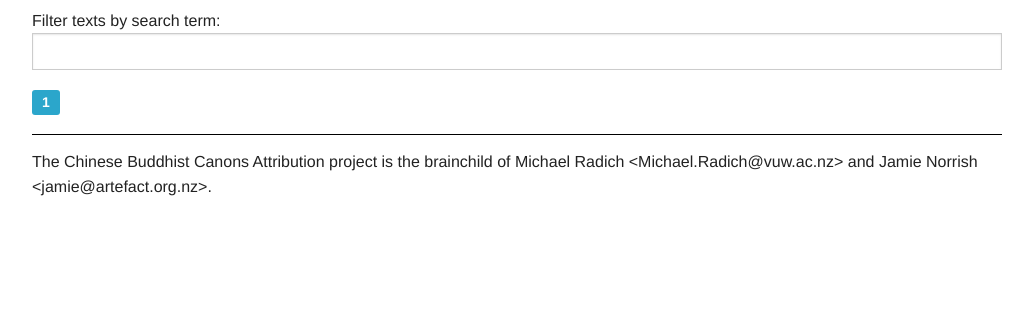
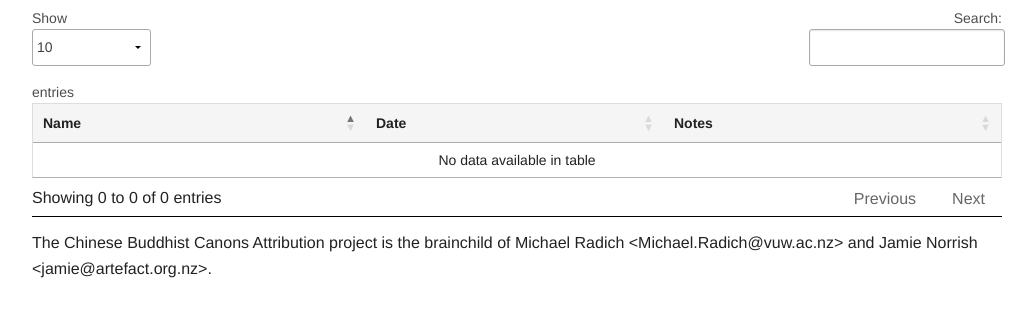
Before and after one commit to ajenhl/moad, a Django app: page /person/ in a window 1280 px wide. Shown: the part 110-427 px from the top of the page, without its empty margins (123-1159 px from the left). Run offline with Django 3.2, Linux system fonts and the light colour scheme; data that the repository does not hold is empty; parts of the project's set-up code (start-up, migrations or seed data) failed here and were passed over; some libraries are stand-ins or nearby versions.

Commit message:
Changed display of person list to use DataTables.

```diff
--- a/attribution/templates/attribution/display/person_list.html
+++ b/attribution/templates/attribution/display/person_list.html
@@ -2,24 +2,48 @@
 {% load pagination_display %}
 
 {% block title %}{{ block.super }}List of people{% endblock title %}
+
+{% block css %}
+{{ block.super }}
+<link rel="stylesheet" type="text/css" href="//cdn.datatables.net/1.10.0/css/jquery.dataTables.css">
+<link rel="stylesheet" type="text/css" href="//cdn.datatables.net/plug-ins/be7019ee387/integration/foundation/dataTables.foundation.css">
+{% endblock css %}
 
 {% block content %}
 <header>
   <h1>People</h1>
 </header>
 
-<form action="" method="get">
-<p>Filter texts by search term: <input name="q" type="search" value="{{ filter }}"></p>
-</form>
-
-<ul>
-  {% for person in people %}
-  <li>
-    <a href="{% url 'person_display' person.pk %}">{{ person }}</a>
-  </li>
-  {% endfor %}
-</ul>
-
-{% show_pagination num_pages current_page query_parameters %}
+<table id="person-table">
+  <thead>
+    <tr>
+      <th scope="col">Name</th>
+      <th scope="col">Date</th>
+      <th scope="col">Notes</th>
+    </tr>
+  </thead>
+  <tbody>
+    {% for person in people %}
+    <tr>
+      <td>
+        <a href="{% url 'person_display' person.pk %}">{{ person }}</a>
+      </td>
+      <td data-order="{{ person.sort_date }}">{{ person.date }}</td>
+      <td>{{ person.note }}</td>
+    </tr>
+    {% endfor %}
+  </tbody>
+</table>
 
 {% endblock content %}
+
+{% block end_js %}
+{{ block.super }}
+<script type="text/javascript" charset="utf8" src="//cdn.datatables.net/1.10.0/js/jquery.dataTables.js"></script>
+<script type="text/javascript" src="//cdn.datatables.net/plug-ins/be7019ee387/integration/foundation/dataTables.foundation.js"></script>
+<script>
+$(document).ready(function () {
+  $('#person-table').DataTable();
+});
+</script>
+{% endblock end_js %}
--- a/attribution/views.py
+++ b/attribution/views.py
@@ -14,23 +14,7 @@
     return render(request, 'attribution/display/person.html', context)
 
 def person_list_display (request):
-    person_list = attribution.models.Person.objects.all()
-    filter_text = request.GET.get('q', '')
-    if filter_text:
-        person_list = person_list.filter(name__icontains=filter_text)
-    paginator = Paginator(person_list, 50)
-    page = request.GET.get('page')
-    query_parameters = request.GET.copy()
-    query_parameters.pop('page', None)
-    try:
-        people = paginator.page(page)
-    except PageNotAnInteger:
-        people = paginator.page(1)
-    except EmptyPage:
-        people = paginator.page(paginator.num_pages)
-    context = {'current_page': people.number, 'filter': filter_text,
-               'num_pages': paginator.num_pages, 'people': people,
-               'query_parameters': query_parameters}
+    context = {'people': attribution.models.Person.objects.all()}
     return render(request, 'attribution/display/person_list.html', context)
 
 def source_display (request, source_id):
```
